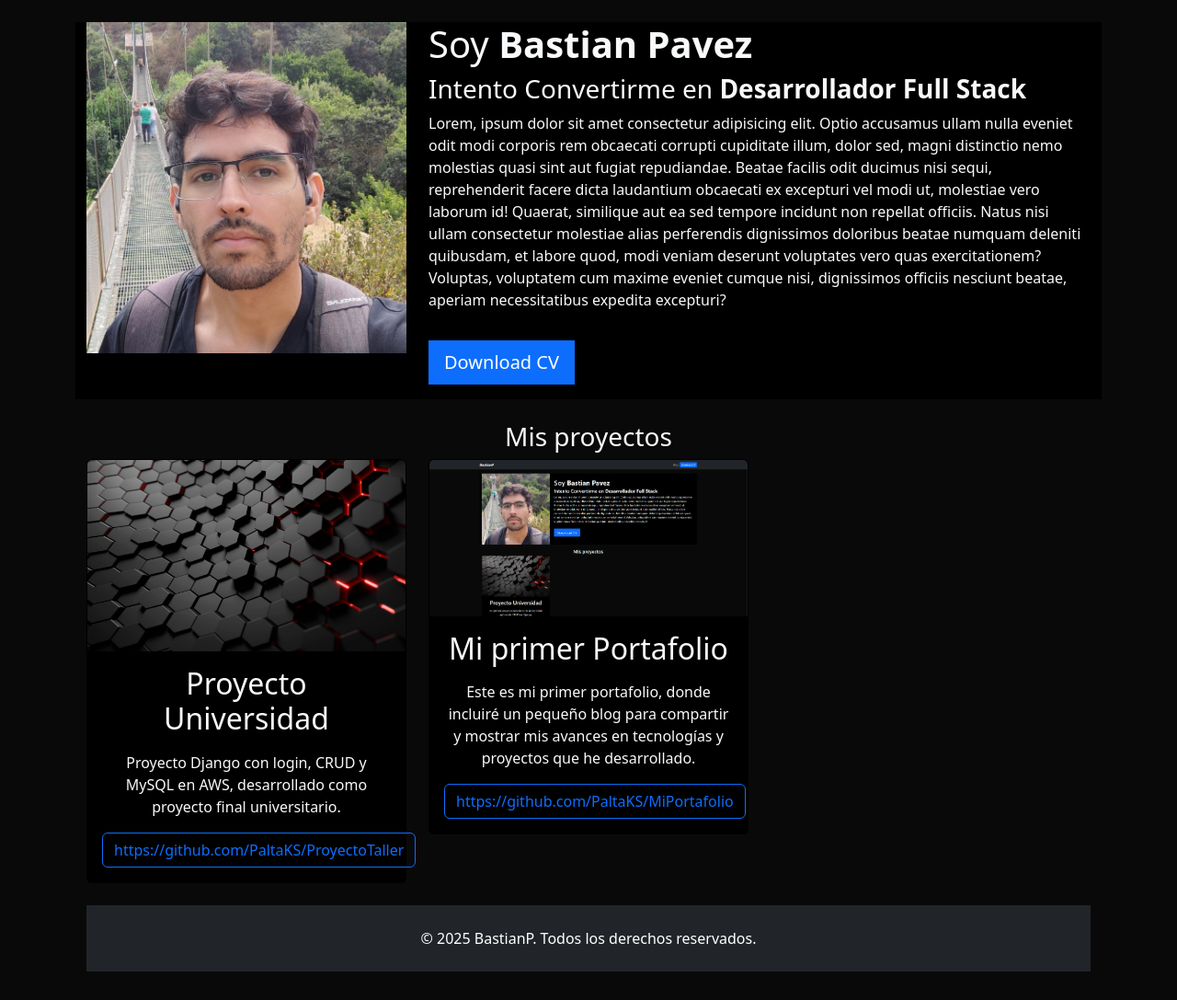
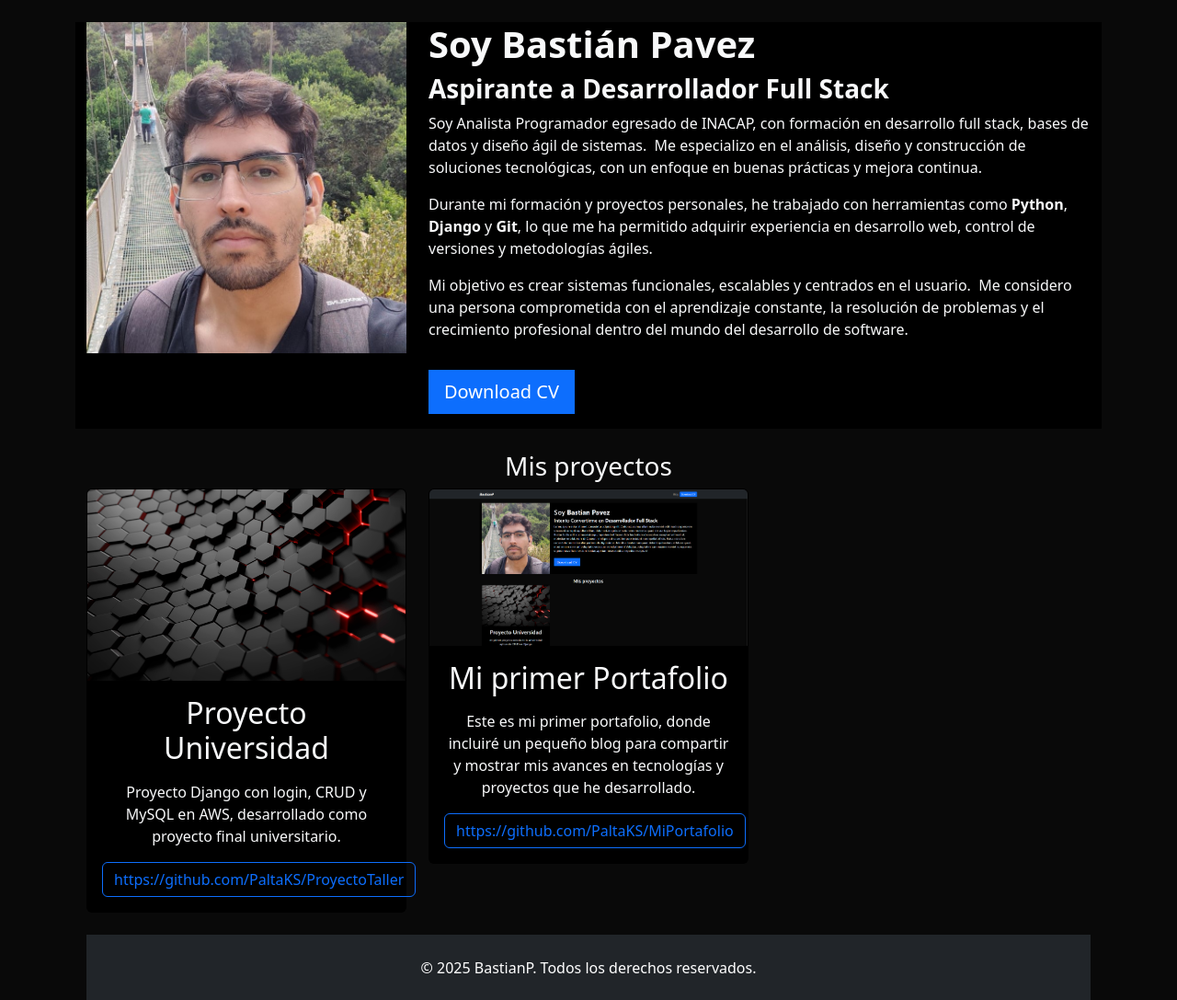
Before and after one commit to Bastian-Pavez/MiPortafolio, a Django app: page / in a window 1280 px wide. Shown: the part 56-1143 px from the top of the page at 92% size. Before the commit the page ends 1112 px from the top, so only its background shows below. Run offline with Django 5.2, Linux system fonts and the light colour scheme; data comes from the database, SQL or seed files in the repository.

Commit message:
actualizacion format document

```diff
--- a/portafolio/templates/home.html
+++ b/portafolio/templates/home.html
@@ -1,4 +1,3 @@
-
 {% extends 'layout.html' %}
 {% load static %}
 {% block content %}
@@ -8,10 +7,20 @@
         <img src="{% static 'portafolio/profile.jpeg' %}" alt="" class="img-fluid">
     </div>
     <div class="col-md-8 my-auto">
-        <h1>Soy <strong>Bastian Pavez</strong></h1>
-        <h3>Intento Convertirme en <Strong>Desarrollador Full Stack</Strong></h3>
-        <p>Lorem, ipsum dolor sit amet consectetur adipisicing elit. Optio accusamus ullam nulla eveniet odit modi corporis rem obcaecati corrupti cupiditate illum, dolor sed, magni distinctio nemo molestias quasi sint aut fugiat repudiandae. Beatae facilis odit ducimus nisi sequi, reprehenderit facere dicta laudantium obcaecati ex excepturi vel modi ut, molestiae vero laborum id! Quaerat, similique aut ea sed tempore incidunt non repellat officiis. Natus nisi ullam consectetur molestiae alias perferendis dignissimos doloribus beatae numquam deleniti quibusdam, et labore quod, modi veniam deserunt voluptates vero quas exercitationem? Voluptas, voluptatem cum maxime eveniet cumque nisi, dignissimos officiis nesciunt beatae, aperiam necessitatibus expedita excepturi?</p>
-        <a href="{% static 'portafolio/CV-Bastian-Pavez.pdf' %}" target="_blank" class="btn btn-primary btn-lg rounded-0 my-3">Download CV</a>
+        <h1><strong>Soy Bastián Pavez</strong></h1>
+        <h3><strong>Aspirante a Desarrollador Full Stack</strong></h3>
+        <p>Soy Analista Programador egresado de INACAP, con formación en desarrollo full stack, bases de datos y diseño
+            ágil de sistemas. &nbsp;Me especializo en el análisis, diseño y construcción de soluciones tecnológicas, con
+            un enfoque en buenas prácticas y mejora continua.</p>
+        <p>Durante mi formación y proyectos personales, he trabajado con herramientas como <strong>Python</strong>,
+            <strong>Django</strong> y <strong>Git</strong>, lo que me ha permitido adquirir experiencia en desarrollo
+            web, control de versiones y metodologías ágiles.
+        </p>
+        <p>Mi objetivo es crear sistemas funcionales, escalables y centrados en el usuario. &nbsp;Me considero una
+            persona comprometida con el aprendizaje constante, la resolución de problemas y el crecimiento profesional
+            dentro del mundo del desarrollo de software.</p>
+        <a href="{% static 'portafolio/CV-Bastian-Pavez.pdf' %}" target="_blank"
+            class="btn btn-primary btn-lg rounded-0 my-3">Download CV</a>
     </div>
 </Header>
 <div class="row my-4 text-center">
@@ -28,12 +37,12 @@
 
 
                 {% if project.url %}
-                    <a href="{{project.url}}" class="btn btn-outline-primary" target="_blank">{{project.url}}</a>
+                <a href="{{project.url}}" class="btn btn-outline-primary" target="_blank">{{project.url}}</a>
                 {% endif %}
             </div>
         </div>
     </div>
     {% endfor %}
 
-{% endblock %}
+    {% endblock %}
 </div>
--- a/portafolio/templates/layout.html
+++ b/portafolio/templates/layout.html
@@ -3,20 +3,21 @@
 <!DOCTYPE html>
 <html lang="en">
   <head>
-    <meta charset="UTF-8">
-    <meta name="viewport" content="width=device-width, initial-scale=1.0">
+    <meta charset="UTF-8" />
+    <meta name="viewport" content="width=device-width, initial-scale=1.0" />
     <title>Mi Portafolio</title>
-    <link href="https://cdn.jsdelivr.net/npm/bootstrap@5.3.7/dist/css/bootstrap.min.css" rel="stylesheet" integrity="sha384-LN+7fdVzj6u52u30Kp6M/trliBMCMKTyK833zpbD+pXdCLuTusPj697FH4R/5mcr" crossorigin="anonymous">
-    <link rel="stylesheet" href="{% static 'main.css' %}">
+    <link
+      href="https://cdn.jsdelivr.net/npm/bootstrap@5.3.7/dist/css/bootstrap.min.css"
+      rel="stylesheet"
+      integrity="sha384-LN+7fdVzj6u52u30Kp6M/trliBMCMKTyK833zpbD+pXdCLuTusPj697FH4R/5mcr"
+      crossorigin="anonymous"
+    />
+    <link rel="stylesheet" href="{% static 'main.css' %}" />
   </head>
   <body class="text-light">
-
     {% include 'partials/navbar.html' %}
 
-    <div class="container p-4">
-    {% block content %}
-    {% endblock %}
-    </div>
+    <div class="container p-4">{% block content %} {% endblock %}</div>
 
     <footer class="bg-dark text-white py-4 w-100">
       <div class="container-fluid">
@@ -28,5 +29,4 @@
       </div>
     </footer>
   </body>
-
 </html>
```
Also changed, not shown: blog/templates/post_detail.html (+2 -6 lines), blog/templates/posts.html (+12 -10 lines), portafolio/templates/partials/navbar.html (+15 -4 lines). Lines whose indentation alone changed are shown as unchanged.
